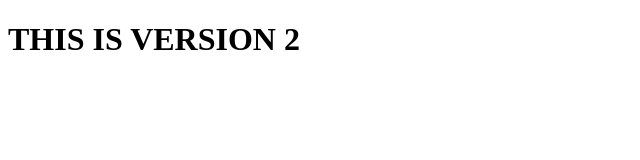
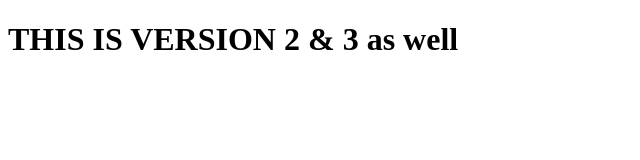
Before and after one commit to Adin2SF/GIT_DEMO, a plain HTML site: page index.html in a window 1280 px wide. Shown: the whole page, without its empty margins (0-640 px from the left). Drawn offline with Linux system fonts and the light colour scheme.

Commit message:
THIS IS 3RD VERSION

```diff
--- a/index.html
+++ b/index.html
@@ -6,6 +6,6 @@
     <title>Document</title>
 </head>
 <body>
-    <h1>THIS IS VERSION 2</h1>
+    <h1>THIS IS VERSION 2 & 3 as well</h1>
 </body>
 </html>
```
